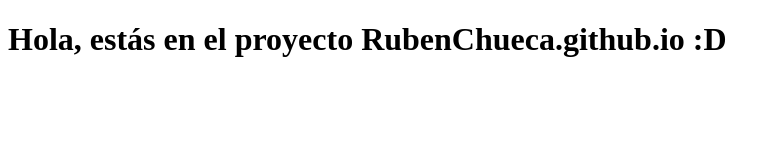
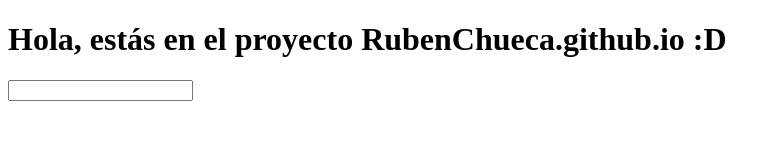
Before and after one commit to RubenChueca/RubenChueca.github.io, a plain HTML site: page index.html in a window 1280 px wide. Shown: the whole page, without its empty margins (0-780 px from the left). Drawn offline with Linux system fonts and the light colour scheme.

Commit message:
move tel input

```diff
--- a/index.html
+++ b/index.html
@@ -9,6 +9,8 @@
 
 <body>
     <h1>Hola, estás en el proyecto RubenChueca.github.io :D</h1>
+
+    <input type="tel" name="telefono" id="phone">
 </body>
 
 </html>
```
Also changed, not shown: DEW/UT04-01/index.html (+1 -1 lines).
